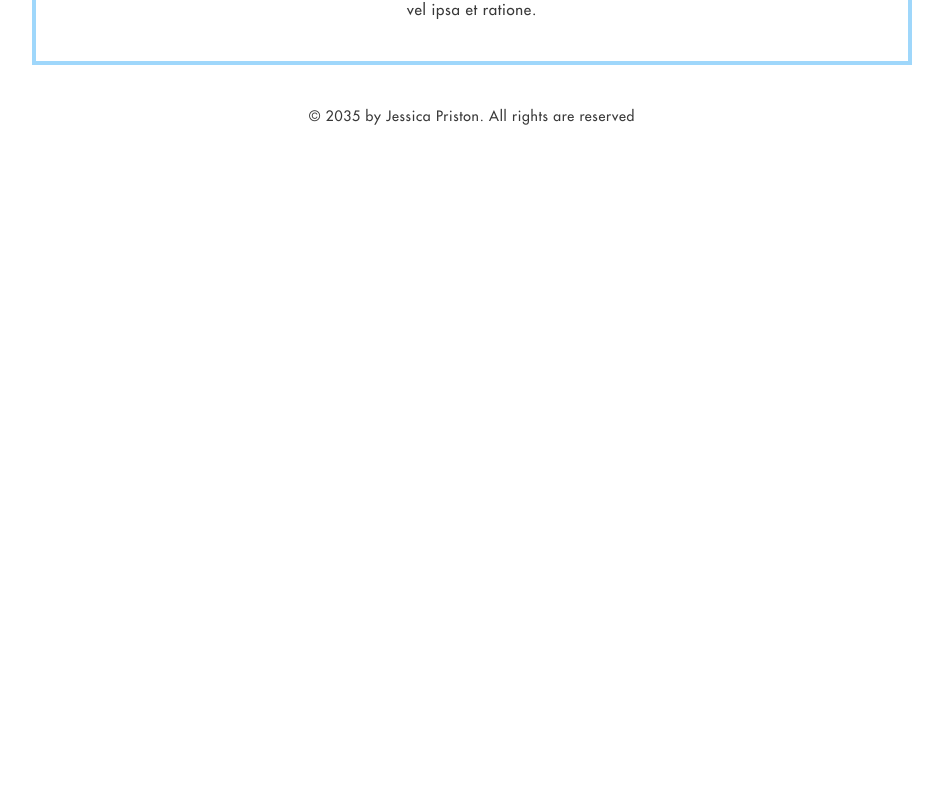
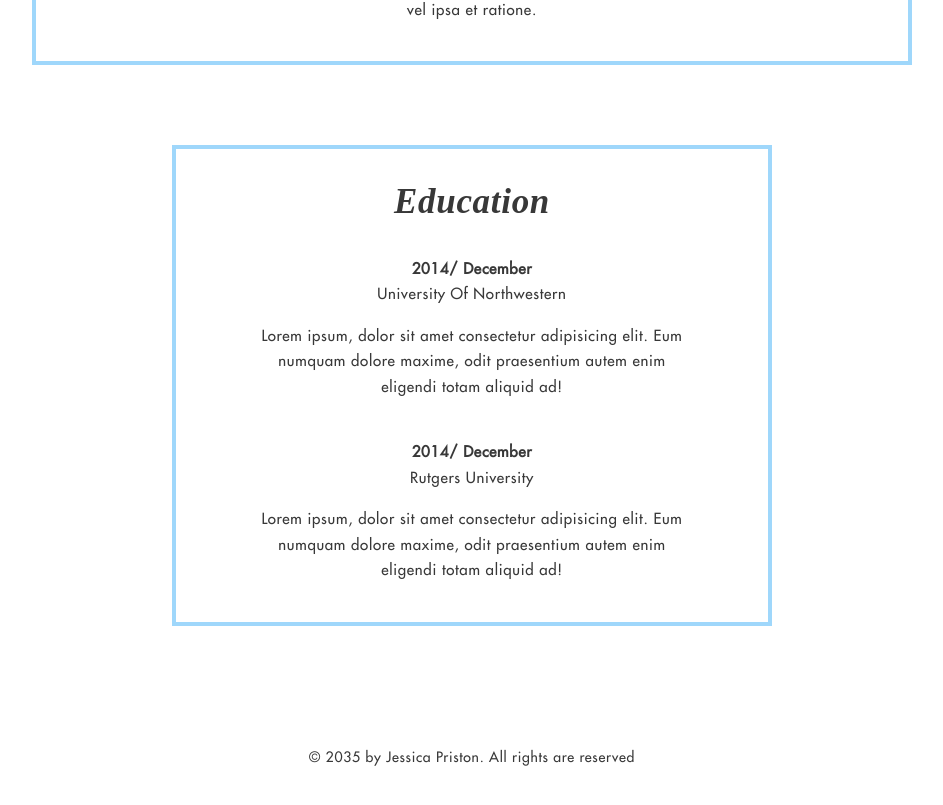
Before and after one commit to shathipaul/journalist-portfolio-website, a Next.js app: page / in a window 1280 px wide. Shown: the part 1035-1840 px from the top of the page, without its empty margins (168-1111 px from the left). Before the commit the page ends 1200 px from the top, so only its background shows below. Built offline with nearby package versions, Linux system fonts and the light colour scheme.

Commit message:
added education

```diff
--- /dev/null
+++ b/src/components/home/Education.tsx
@@ -0,0 +1,37 @@
+import React from "react";
+
+const Education = () => {
+  const educationData = [
+    {
+      timeLine: "2014/ December",
+      institution: "University Of Northwestern",
+      text: "Lorem ipsum, dolor sit amet consectetur adipisicing elit. Eum numquam dolore maxime, odit praesentium autem enim eligendi totam aliquid ad!",
+    },
+    {
+      timeLine: "2014/ December",
+      institution: "Rutgers University",
+      text: "Lorem ipsum, dolor sit amet consectetur adipisicing elit. Eum numquam dolore maxime, odit praesentium autem enim eligendi totam aliquid ad!",
+    },
+  ];
+  return (
+    <div className="max-w-[280px] md:max-w-[600px] m-auto mb-20">
+      <div
+        className="flex flex-col gap-10
+     justify-center items-center py-10 px-4 border-4 border-secondary"
+      >
+        <h2 className="capitalize italic text-[28px] md:text-[35px] baskervville-font">
+          Education
+        </h2>
+        {educationData.map((data, index) => (
+          <div key={index} className="md:max-w-[440px]">
+            <p className="text-center font-semibold">{data.timeLine}</p>
+            <p className="text-center pb-4">{data.institution}</p>
+            <p className="text-center">{data.text}</p>
+          </div>
+        ))}
+      </div>
+    </div>
+  );
+};
+
+export default Education;
--- a/src/components/home/WorkExperience.tsx
+++ b/src/components/home/WorkExperience.tsx
@@ -14,7 +14,7 @@ const WorkExperience = () => {
     },
   ];
   return (
-    <div className="max-w-[280px] md:max-w-[560px] lg:max-w-[880px] m-auto">
+    <div className="max-w-[280px] md:max-w-[560px] lg:max-w-[880px] m-auto mb-20">
       <div
         className="flex flex-col gap-10
      justify-center items-center py-10 px-4 border-4 border-secondary"
--- a/src/pages/index.tsx
+++ b/src/pages/index.tsx
@@ -1,4 +1,5 @@
 import About from "@/components/home/About";
+import Education from "@/components/home/Education";
 import WorkExperience from "@/components/home/WorkExperience";
 import Layout from "@/layout/Layout";
 import { ReactElement } from "react";
@@ -8,6 +9,7 @@ export default function Home() {
     <div>
       <About />
       <WorkExperience />
+      <Education />
     </div>
   );
 }
```
